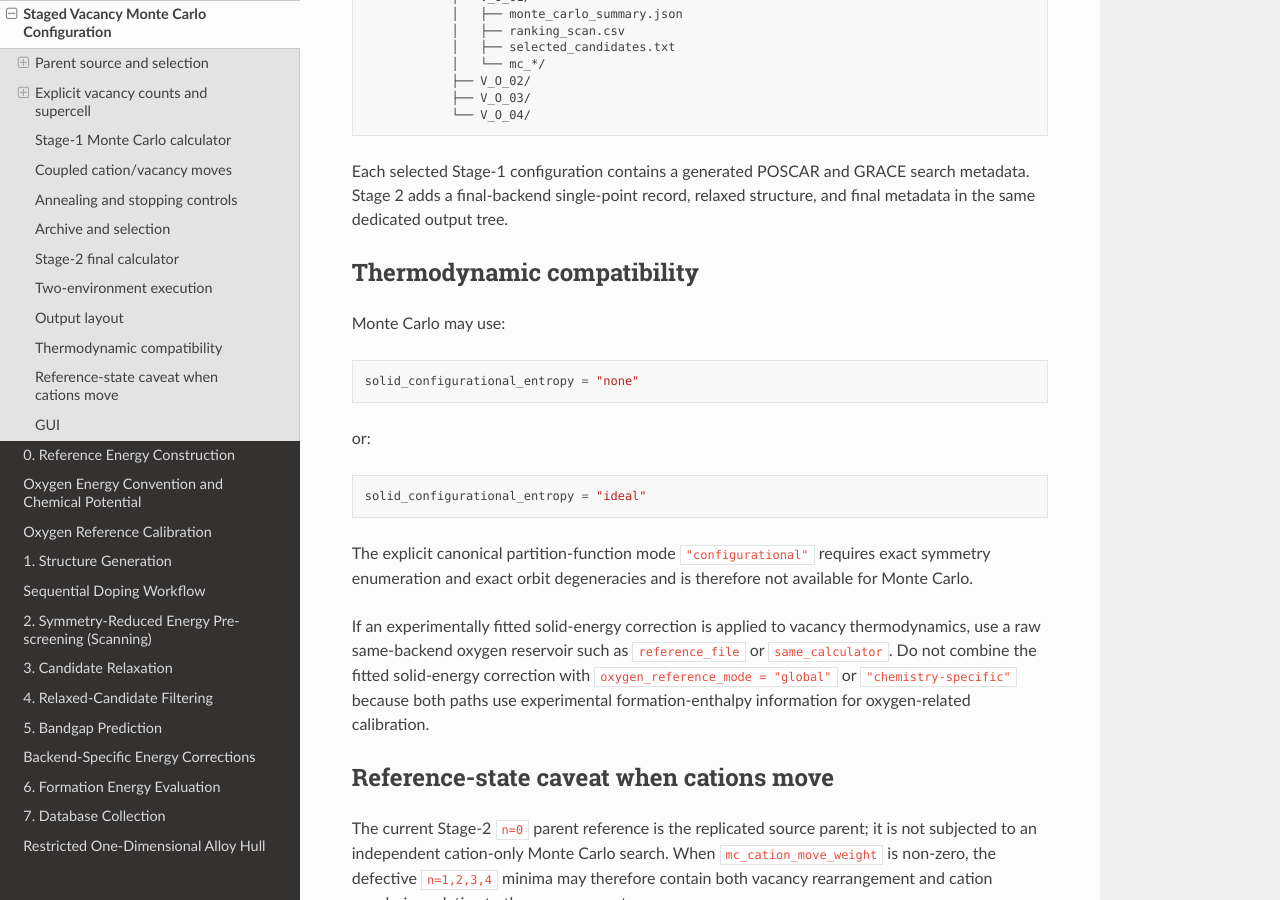
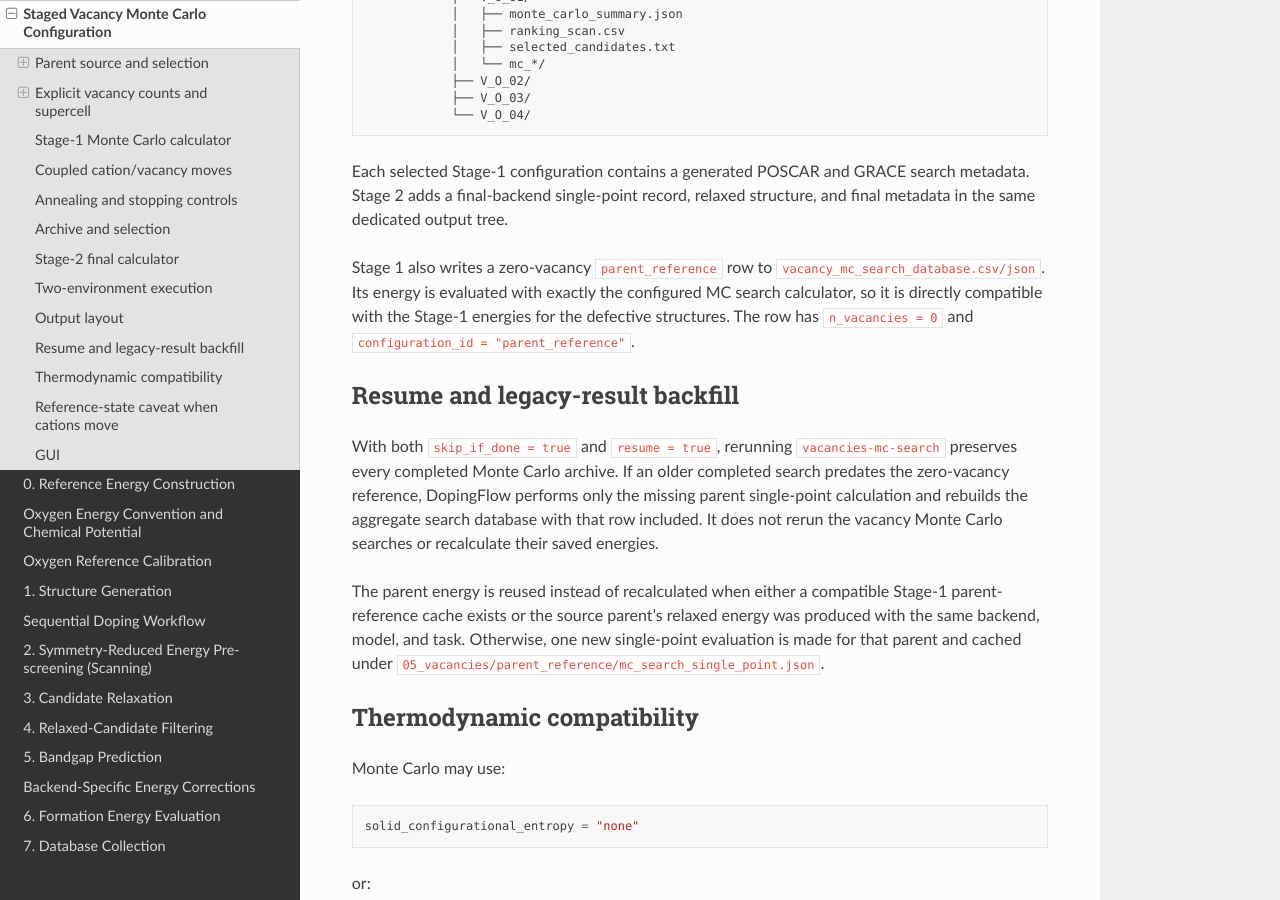
Before and after one commit to KazemZh/dopingflow, a Sphinx documentation site: the page built from docs/source/input_file_vacancy_mc.rst, in a window 1280 px wide and 900 px high, scrolled down 6678 px. Built offline with Sphinx 7.4.7 and the Read the Docs theme 3.1.0, drawn with Linux system fonts in a browser that asks for light colours.

Commit message:
Document Stage-1 parent reference backfill

```diff
--- a/docs/source/input_file_vacancy_mc.rst
+++ b/docs/source/input_file_vacancy_mc.rst
@@ -313,6 +313,28 @@ Each selected Stage-1 configuration contains a generated POSCAR and GRACE search
 metadata. Stage 2 adds a final-backend single-point record, relaxed structure,
 and final metadata in the same dedicated output tree.
 
+Stage 1 also writes a zero-vacancy ``parent_reference`` row to
+``vacancy_mc_search_database.csv/json``.  Its energy is evaluated with exactly
+the configured MC search calculator, so it is directly compatible with the
+Stage-1 energies for the defective structures.  The row has
+``n_vacancies = 0`` and ``configuration_id = "parent_reference"``.
+
+Resume and legacy-result backfill
+---------------------------------
+
+With both ``skip_if_done = true`` and ``resume = true``, rerunning
+``vacancies-mc-search`` preserves every completed Monte Carlo archive.  If an
+older completed search predates the zero-vacancy reference, DopingFlow performs
+only the missing parent single-point calculation and rebuilds the aggregate
+search database with that row included.  It does not rerun the vacancy Monte
+Carlo searches or recalculate their saved energies.
+
+The parent energy is reused instead of recalculated when either a compatible
+Stage-1 parent-reference cache exists or the source parent's relaxed energy was
+produced with the same backend, model, and task.  Otherwise, one new
+single-point evaluation is made for that parent and cached under
+``05_vacancies/parent_reference/mc_search_single_point.json``.
+
 Thermodynamic compatibility
 ---------------------------
 
```
